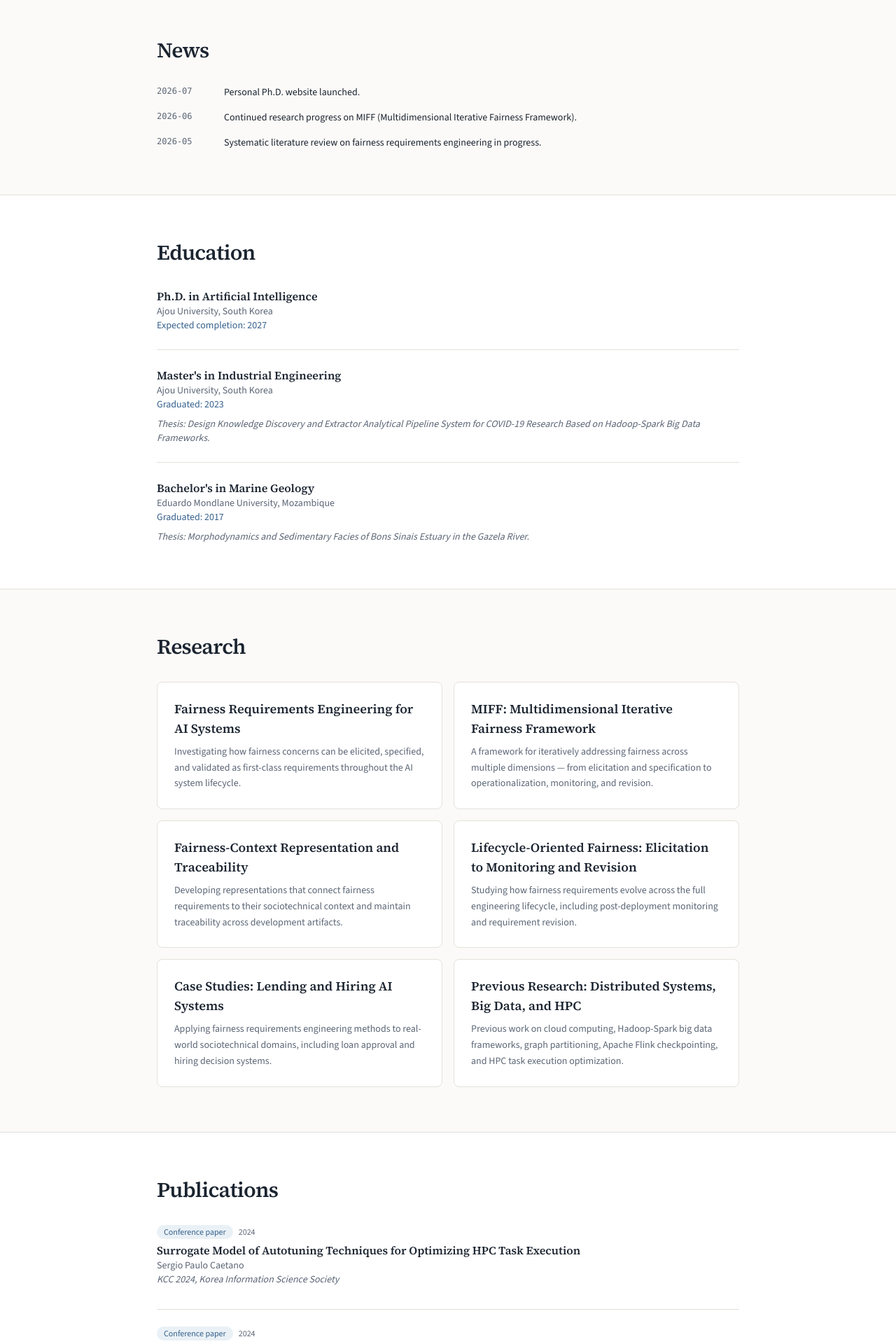
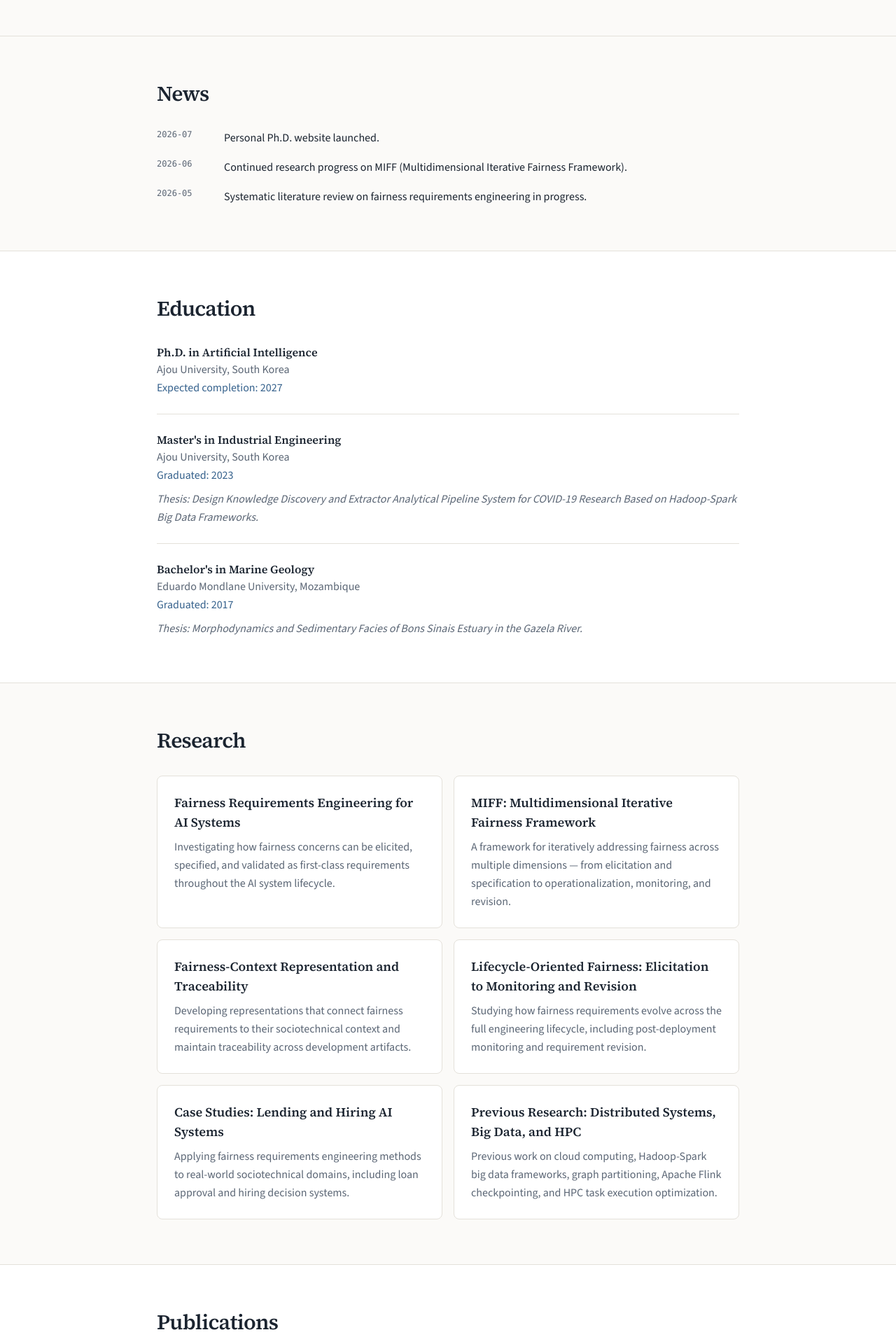
Before and after one commit to caetanosergio/sergio-phd-website, a Next.js app: page / in a window 1280 px wide. Shown: the part 560-2480 px from the top of the page at 70% size. Built offline with nearby package versions, Linux system fonts and the light colour scheme.

Commit message:
Improve website typography readability

```diff
--- a/components/Awards.tsx
+++ b/components/Awards.tsx
@@ -6,7 +6,7 @@ export default function Awards() {
     <Section id="awards" title="Awards and Scholarships" tinted>
       <ul className="flex flex-col gap-3">
         {awards.map((item) => (
-          <li key={item.title} className="flex flex-wrap items-baseline justify-between gap-x-4 gap-y-1 text-sm">
+          <li key={item.title} className="flex flex-wrap items-baseline justify-between gap-x-4 gap-y-1 text-base leading-relaxed">
             <span className="text-foreground">{item.title}</span>
             <span className="text-muted">{item.years}</span>
           </li>
--- a/components/Contact.tsx
+++ b/components/Contact.tsx
@@ -4,7 +4,7 @@ import { links, site } from "@/content/profile";
 export default function Contact() {
   return (
     <Section id="contact" title="Contact">
-      <div className="grid gap-3 text-sm sm:grid-cols-2">
+      <div className="grid gap-3 text-base leading-relaxed sm:grid-cols-2">
         <a href={`mailto:${links.email}`} className="text-accent hover:underline">
           Email
         </a>
--- a/components/Education.tsx
+++ b/components/Education.tsx
@@ -8,10 +8,10 @@ export default function Education() {
         {education.map((item) => (
           <li key={item.degree} className="border-b border-border pb-6 last:border-b-0 last:pb-0">
             <h3 className="text-base font-semibold text-foreground">{item.degree}</h3>
-            <p className="text-sm text-muted">{item.institution}</p>
-            <p className="text-sm text-accent">{item.status}</p>
+            <p className="text-base leading-relaxed text-muted">{item.institution}</p>
+            <p className="text-base leading-relaxed text-accent">{item.status}</p>
             {item.thesis && (
-              <p className="mt-2 text-sm italic text-muted">Thesis: {item.thesis}</p>
+              <p className="mt-2 text-base italic leading-relaxed text-muted">Thesis: {item.thesis}</p>
             )}
           </li>
         ))}
--- a/components/Hero.tsx
+++ b/components/Hero.tsx
@@ -12,7 +12,7 @@ export default function Hero() {
           <p className="mt-2 text-lg text-accent">{site.role}</p>
           <p className="text-base text-muted">{site.institution}</p>
 
-          <p className="mt-6 max-w-xl text-sm leading-relaxed text-muted">{bio}</p>
+          <p className="mt-6 max-w-2xl text-lg leading-relaxed text-muted">{bio}</p>
 
           <div className="mt-6 flex flex-wrap gap-3 text-sm">
             <a
--- a/components/Languages.tsx
+++ b/components/Languages.tsx
@@ -4,7 +4,7 @@ import { languages } from "@/content/profile";
 export default function Languages() {
   return (
     <Section id="languages" title="Languages">
-      <ul className="flex flex-wrap gap-3 text-sm">
+      <ul className="flex flex-wrap gap-3 text-base">
         {languages.map((language) => (
           <li
             key={language}
--- a/components/News.tsx
+++ b/components/News.tsx
@@ -6,7 +6,7 @@ export default function News() {
     <Section id="news" title="News">
       <ul className="flex flex-col gap-4">
         {news.map((item) => (
-          <li key={item.date + item.text} className="flex gap-4 text-sm">
+          <li key={item.date + item.text} className="flex gap-4 text-base leading-relaxed">
             <span className="w-20 shrink-0 font-mono text-xs text-muted">{item.date}</span>
             <span className="text-foreground">{item.text}</span>
           </li>
--- a/components/Publications.tsx
+++ b/components/Publications.tsx
@@ -12,10 +12,10 @@ export default function Publications() {
               <Badge>{pub.status}</Badge>
               <span className="text-xs text-muted">{pub.year}</span>
             </div>
-            <h3 className="text-base font-semibold text-foreground">{pub.title}</h3>
-            <p className="text-sm text-muted">{pub.authors}</p>
-            <p className="text-sm italic text-muted">{pub.venue}</p>
-            <div className="mt-2 flex gap-4 text-sm">
+            <h3 className="text-lg font-semibold leading-snug text-foreground">{pub.title}</h3>
+            <p className="text-base leading-relaxed text-muted">{pub.authors}</p>
+            <p className="text-base italic leading-relaxed text-muted">{pub.venue}</p>
+            <div className="mt-2 flex gap-4 text-base">
               {pub.pdfUrl && (
                 <a href={pub.pdfUrl} className="text-accent hover:underline">
                   PDF
--- a/components/Service.tsx
+++ b/components/Service.tsx
@@ -8,7 +8,7 @@ export default function Service() {
         {service.map((item) => (
           <li key={item.title}>
             <h3 className="text-base font-semibold text-foreground">{item.title}</h3>
-            <p className="text-sm text-muted">{item.description}</p>
+            <p className="text-base leading-relaxed text-muted">{item.description}</p>
           </li>
         ))}
       </ul>
--- a/components/Skills.tsx
+++ b/components/Skills.tsx
@@ -8,7 +8,7 @@ export default function Skills() {
         {skills.map((group) => (
           <div key={group.category}>
             <dt className="text-sm font-semibold text-foreground">{group.category}</dt>
-            <dd className="text-sm text-muted">{group.items}</dd>
+            <dd className="text-base leading-relaxed text-muted">{group.items}</dd>
           </div>
         ))}
       </dl>
--- a/components/Teaching.tsx
+++ b/components/Teaching.tsx
@@ -11,8 +11,8 @@ export default function Teaching() {
               <h3 className="text-base font-semibold text-foreground">{item.title}</h3>
               <span className="text-xs text-muted">{item.period}</span>
             </div>
-            <p className="text-sm text-muted">{item.institution}</p>
-            <ul className="mt-2 list-inside list-disc text-sm text-muted">
+            <p className="text-base leading-relaxed text-muted">{item.institution}</p>
+            <ul className="mt-2 list-inside list-disc text-base leading-relaxed text-muted">
               {item.details.map((detail) => (
                 <li key={detail}>{detail}</li>
               ))}
@@ -28,7 +28,7 @@ export default function Teaching() {
         {additionalTeaching.map((item) => (
           <li key={item.title}>
             <h4 className="text-sm font-semibold text-foreground">{item.title}</h4>
-            <p className="text-sm text-muted">{item.description}</p>
+            <p className="text-base leading-relaxed text-muted">{item.description}</p>
           </li>
         ))}
       </ul>
--- a/components/ui/Card.tsx
+++ b/components/ui/Card.tsx
@@ -9,7 +9,7 @@ export default function Card({ title, children }: CardProps) {
   return (
     <div className="rounded-lg border border-border bg-surface p-6 transition-shadow hover:shadow-sm">
       <h3 className="mb-2 text-lg font-semibold text-foreground">{title}</h3>
-      <div className="text-sm leading-relaxed text-muted">{children}</div>
+      <div className="text-base leading-relaxed text-muted">{children}</div>
     </div>
   );
 }
```
